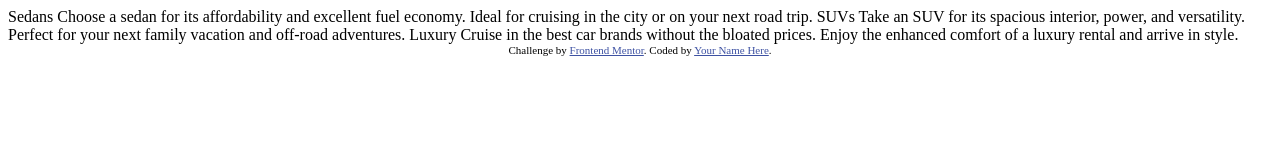
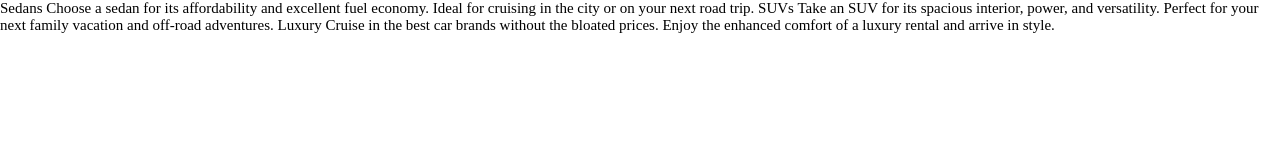
Before and after one commit to mehdi-adham/3-column-preview-card-component-main, a plain HTML site: page index.html in a window 1280 px wide. Drawn offline with Linux system fonts and the light colour scheme.

Commit message:
add style.css

```diff
--- a/index.html
+++ b/index.html
@@ -8,13 +8,14 @@
 
   <title>Frontend Mentor | 3-column preview card component</title>
 
-  <!-- Feel free to remove these styles or customise in your own stylesheet 👍 -->
-  <style>
-    .attribution { font-size: 11px; text-align: center; }
-    .attribution a { color: hsl(228, 45%, 44%); }
-  </style>
+  <link rel="stylesheet" href="style.css">
+
 </head>
 <body>
+
+  <main>
+
+  </main>
 
   Sedans
   Choose a sedan for its affordability and excellent fuel economy. Ideal for cruising in the city
@@ -28,9 +29,6 @@
   Cruise in the best car brands without the bloated prices. Enjoy the enhanced comfort of a luxury
   rental and arrive in style.
 
-  <div class="attribution">
-    Challenge by <a href="https://www.frontendmentor.io?ref=challenge" target="_blank">Frontend Mentor</a>.
-    Coded by <a href="#">Your Name Here</a>.
-  </div>
+
 </body>
 </html>
--- /dev/null
+++ b/style.css
@@ -0,0 +1,20 @@
+@import url('https://fonts.googleapis.com/css2?family=Lexend+Deca&display=swap');
+@import url('https://fonts.googleapis.com/css2?family=Big+Shoulders+Display:wght@700&display=swap');
+
+:root{
+    --font-Lexend-Deca: 'Lexend Deca', sans-serif;
+    --font-Big-Shoulders-Display: 'Big Shoulders Display', cursiv;
+    --color-Bright-orange: hsl(31, 77%, 52%);
+    --color-Dark-cyan: hsl(184, 100%, 22%);
+    --color-Very-dark-cyan: hsl(179, 100%, 13%);
+    --color-Transparent-white: hsla(0, 0%, 100%, 0.75); /*paragraphs*/
+    --color-Very-light-gray: hsl(0, 0%, 95%); /*background, headings, buttons*/
+}
+*{
+    margin: 0;
+    padding: 0;
+    box-sizing: border-box;
+}
+body{
+    font-size: 15px;
+}
```
